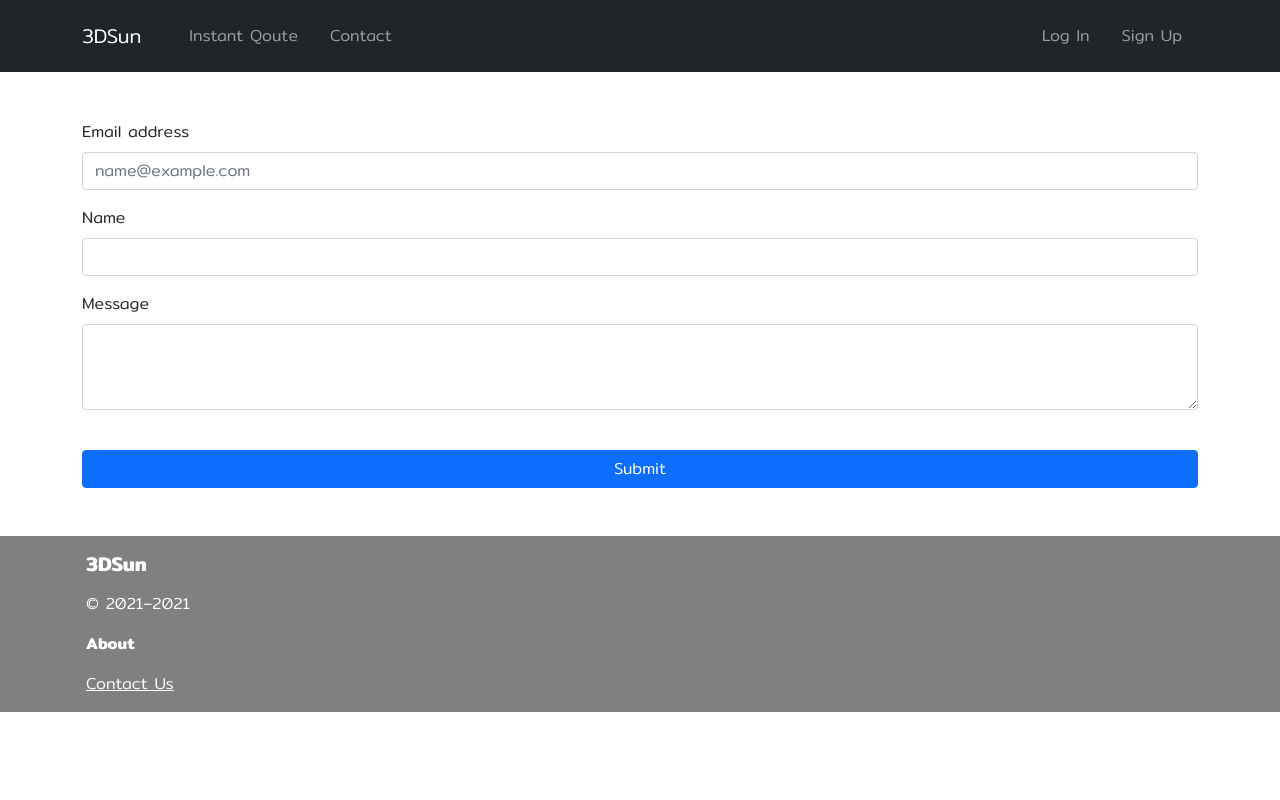
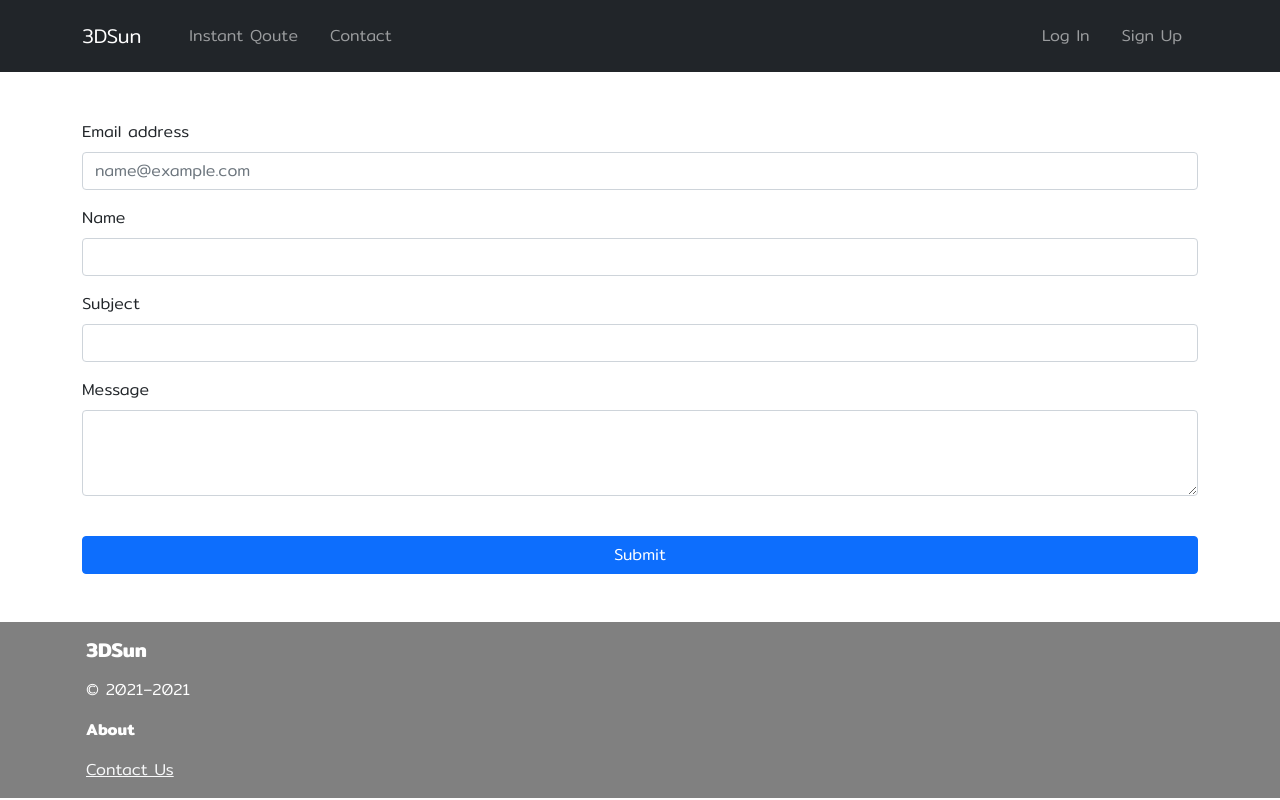
Before and after one commit to sun-23/React_3d_client_only, a React (Create React App) app: page /contact in a window 1280 px wide. Built offline with nearby package versions, Linux system fonts and the light colour scheme; no server answers; what three-orbit-controls, three-stl-loader would draw is missing.

Commit message:
contact with mailto

```diff
--- a/src/Page/Contact.js
+++ b/src/Page/Contact.js
@@ -3,6 +3,7 @@ import { Button } from 'react-bootstrap'
 
 export default function Contact() {
     const [email,setEmail] = useState();
+    const [subject,setSubject] = useState();
     const [name,setName] = useState();
     const [text,setText] = useState();
 
@@ -14,12 +15,12 @@ export default function Contact() {
         setName(e.target.value)
     }
 
+    const setTextSubject = (e)=> {
+        setSubject(e.target.value)
+    }
+
     const setTextText = (e)=> {
         setText(e.target.value)
-    }
-
-    const sentContact = ()=> {
-        console.log(email,name,text);
     }
 
     return (
@@ -34,10 +35,22 @@ export default function Contact() {
                     <input class="form-control" value={name} onChange={setTextName}/>
                 </div>
                 <div class="mb-3">
+                    <label class="form-label">Subject</label>
+                    <input class="form-control" value={subject} onChange={setTextSubject}/>
+                </div>
+                <div class="mb-3">
                     <label class="form-label">Message</label>
                     <textarea class="form-control" rows="3" value={text} onChange={setTextText}></textarea>
                 </div>
-                <Button className="w-100 mt-4" type="submit" onClick={sentContact}>Submit</Button>
+                <a
+                    className="w-100 mt-4 btn btn-primary"
+                    href={
+                    `mailto:twinsamson@gmail.com
+                    ?subject=${subject || ""}
+                    &body=${text + " sent from " + name + " email " + email || ""}`
+                }>
+                    Submit
+                </a>
             </div>
         </div>
     )
```
